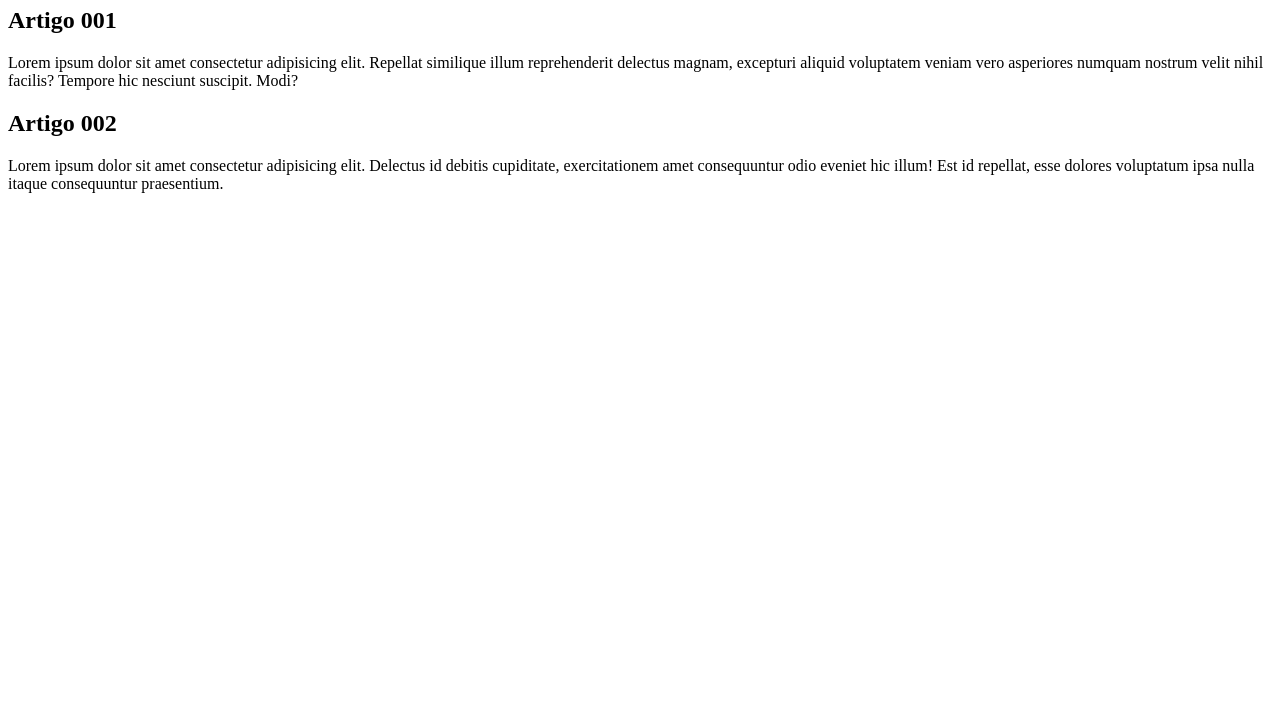
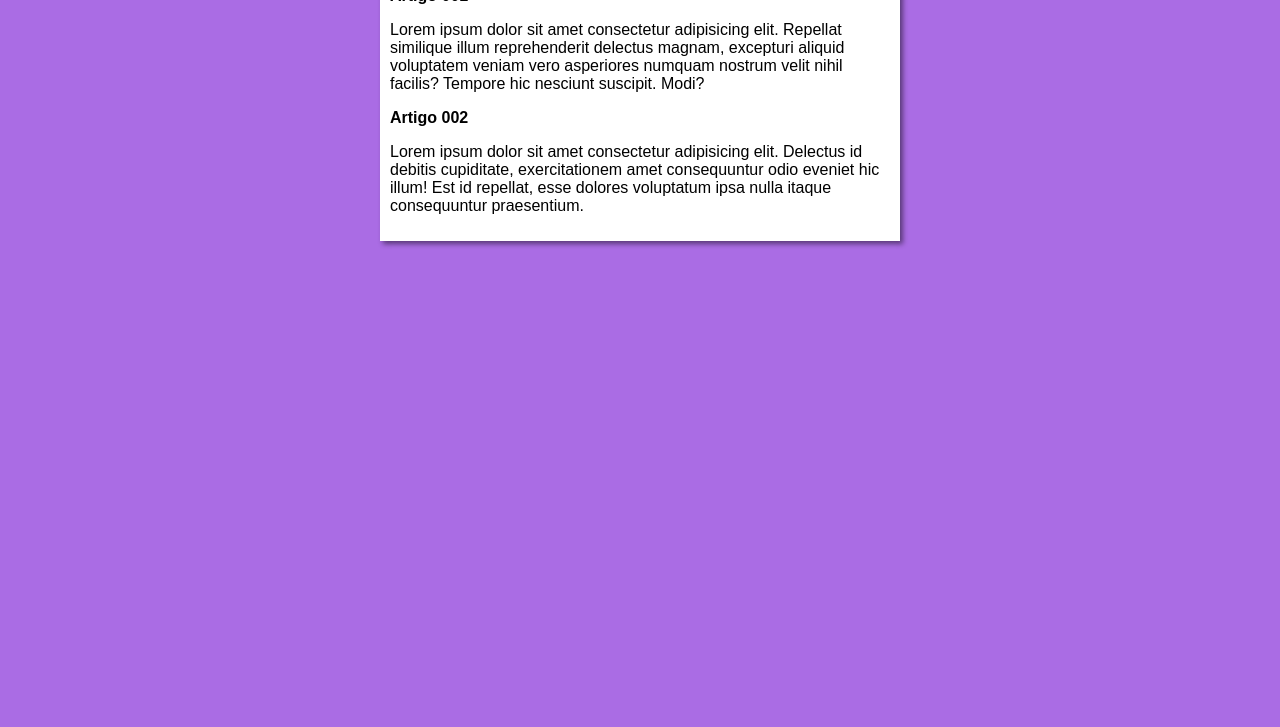
Before and after one commit to EuclidesPinheiro/projeto-site, a plain HTML site: page index.html in a window 1280 px wide. Shown: the part 73-800 px from the top of the page. Drawn offline with Linux system fonts and the light colour scheme.

Commit message:
Adding the first design

```diff
--- /dev/null
+++ b/estilos/style.css
@@ -0,0 +1,17 @@
+* {
+    font-family: Arial, Helvetica, sans-serif;
+    font-size: 16px;
+
+}
+
+body {
+    background-color: rgb(170, 108, 228);
+}
+
+main {
+    background-color: white;
+    width: 500px;
+    margin:auto;
+    padding: 10px;
+    box-shadow: 3px 3px 5px rgba(0,0,0,0.473);
+}
--- a/index.html
+++ b/index.html
@@ -5,6 +5,7 @@
     <meta http-equiv="X-UA-Compatible" content="IE=edge">
     <meta name="viewport" content="width=device-width, initial-scale=1.0">
     <title>Titulo do site</title>
+    <link rel="stylesheet" href="estilos/style.css">
 </head>
 <body>
     <main>
```
